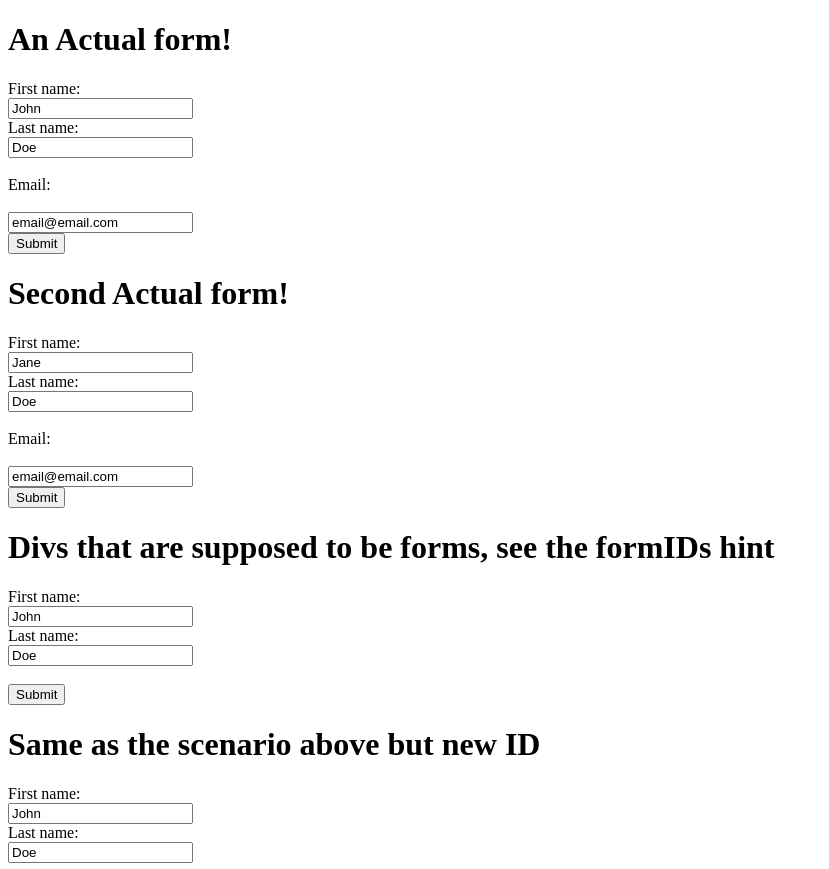
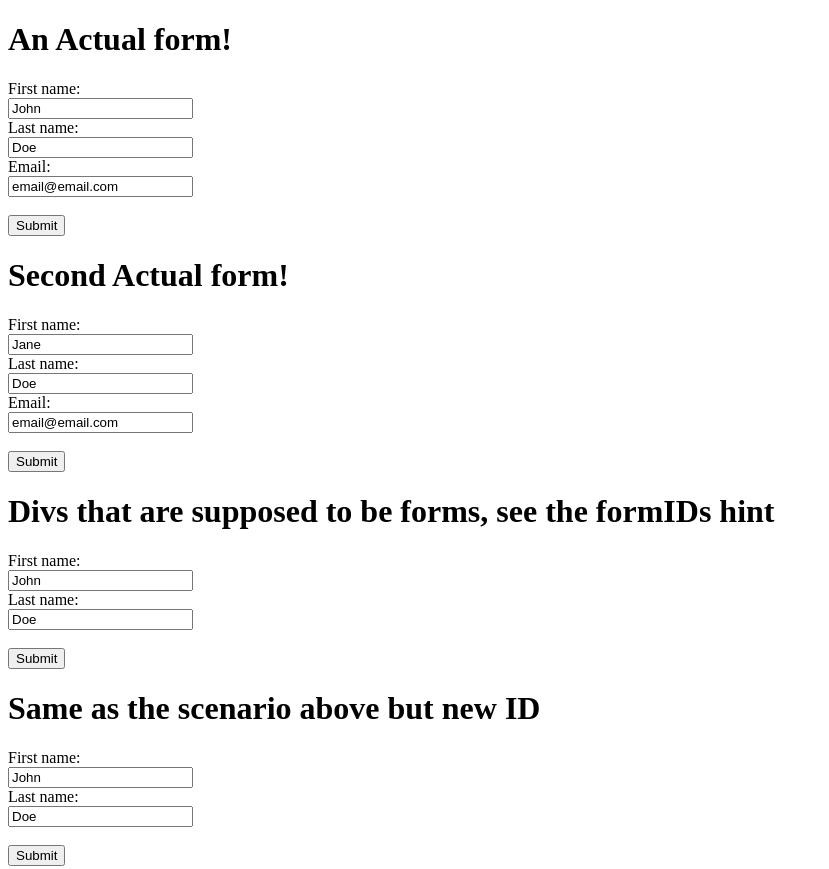
Before and after one commit to Ravalyn/test2322, a plain HTML site: page index.html in a window 1280 px wide. Shown: the top 869 px of the page, without its empty margins (0-829 px from the left). Drawn offline with Linux system fonts and the light colour scheme.

Commit message:
br issues

```diff
--- a/index.html
+++ b/index.html
@@ -9,9 +9,9 @@
       <label for="fname">First name:</label><br />
       <input type="text" name="fname" value="John" required /><br />
       <label for="lname">Last name:</label><br />
-      <input type="text" name="lname" value="Doe" /><br /><br />
-      <label for="email">Email:</label> <br /><br />
-      <input type="email" name="email" value="email@email.com" required /><br />
+      <input type="text" name="lname" value="Doe"/><br />
+      <label for="email">Email:</label><br />
+      <input type="email" name="email" value="email@email.com" required /><br /><br />
       <input type="submit" value="Submit" />
     </form>
 
@@ -20,9 +20,9 @@
         <label for="fname">First name:</label><br />
         <input type="text" name="fname" value="Jane" required /><br />
         <label for="lname">Last name:</label><br />
-        <input type="text" name="lname" value="Doe" /><br /><br />
-        <label for="email">Email:</label> <br /><br />
-        <input type="email" name="email" value="email@email.com" required /><br />
+        <input type="text" name="lname" value="Doe" /><br />
+        <label for="email">Email:</label> <br />
+        <input type="email" name="email" value="email@email.com" required /><br /><br />
         <input type="submit" value="Submit" />
       </form>
 
```
